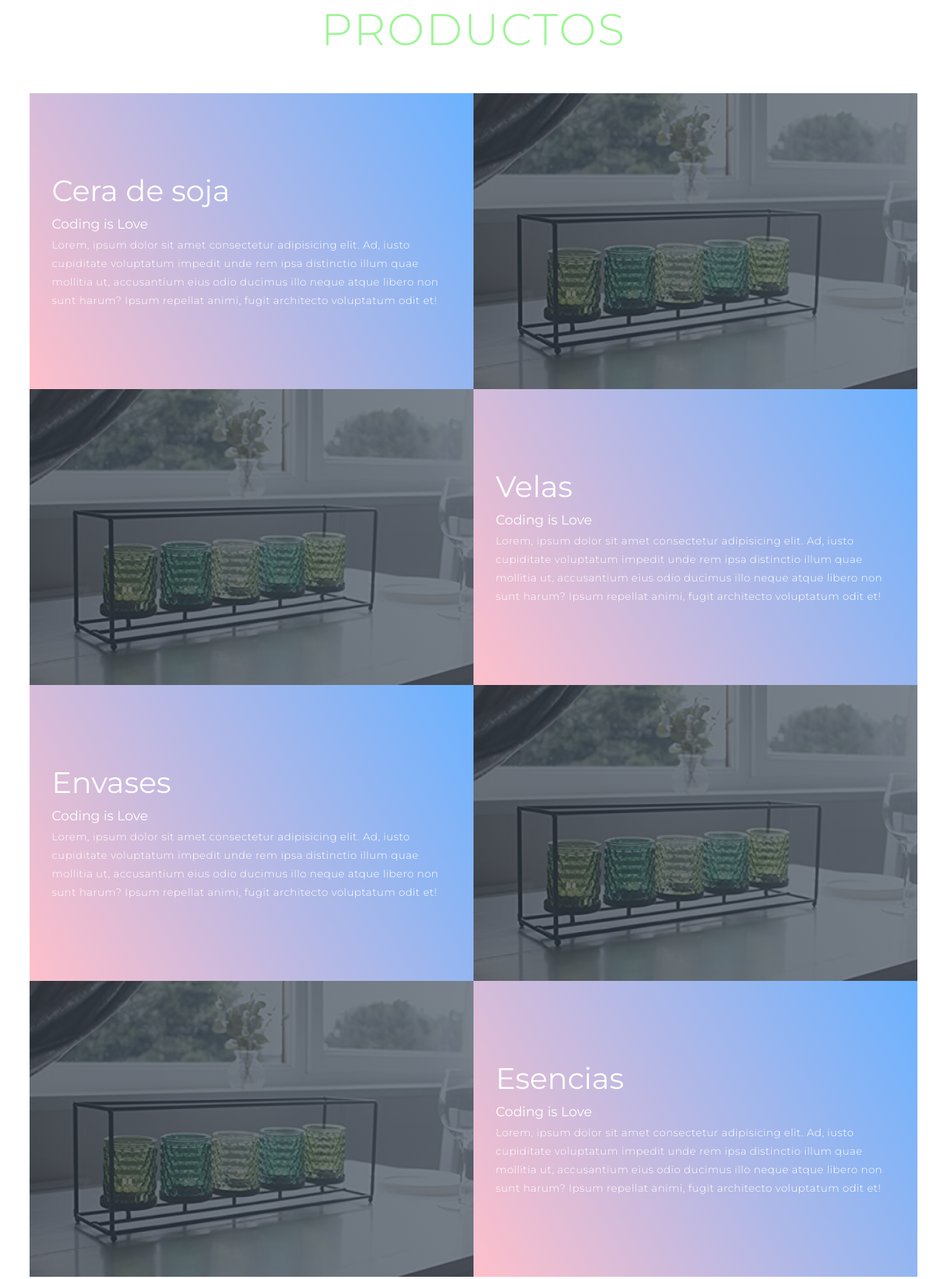
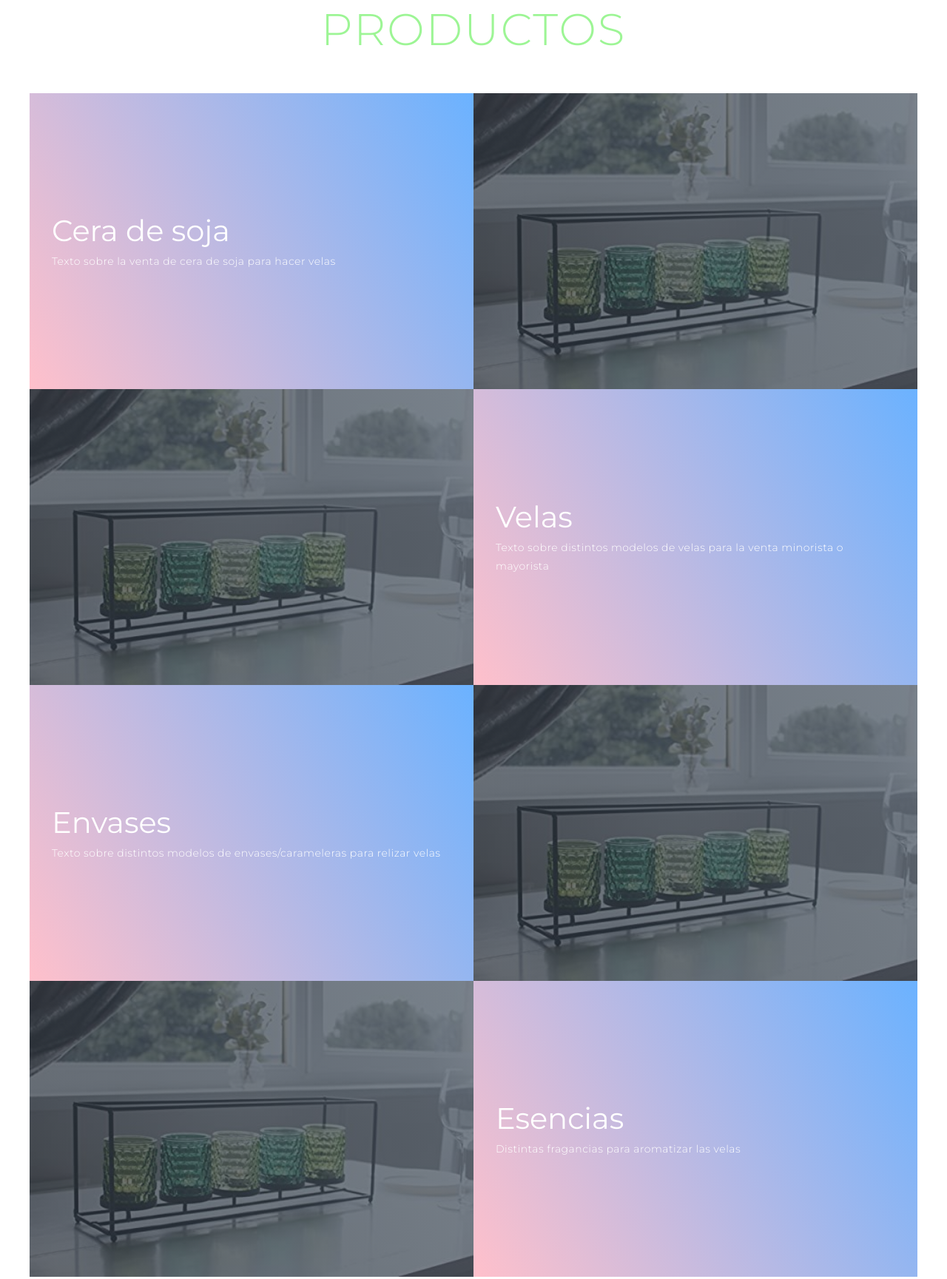
Before and after one commit to camilahenderson111/barihomedeco, a plain HTML site: page index.html in a window 1280 px wide. Shown: the part 1697-3426 px from the top of the page at 74% size. Drawn offline with Linux system fonts and the light colour scheme.

Commit message:
Update index.html

```diff
--- a/index.html
+++ b/index.html
@@ -80,10 +80,7 @@
         <div class="project-item">
           <div class="project-info">
             <h1>Cera de soja</h1>
-            <h2>Coding is Love</h2>
-            <p>Lorem, ipsum dolor sit amet consectetur adipisicing elit. Ad, iusto cupiditate voluptatum impedit unde
-              rem ipsa distinctio illum quae mollitia ut, accusantium eius odio ducimus illo neque atque libero non sunt
-              harum? Ipsum repellat animi, fugit architecto voluptatum odit et!</p>
+            <p>Texto sobre la venta de cera de soja para hacer velas</p>
           </div>
           <div class="project-img">
             <img src="IMG/8c1e8ffc770623c657787180a9b64026.jpg" alt="img">
@@ -92,10 +89,7 @@
         <div class="project-item">
           <div class="project-info">
             <h1>Velas</h1>
-            <h2>Coding is Love</h2>
-            <p>Lorem, ipsum dolor sit amet consectetur adipisicing elit. Ad, iusto cupiditate voluptatum impedit unde
-              rem ipsa distinctio illum quae mollitia ut, accusantium eius odio ducimus illo neque atque libero non sunt
-              harum? Ipsum repellat animi, fugit architecto voluptatum odit et!</p>
+            <p>Texto sobre distintos modelos de velas para la venta minorista o mayorista</p>
           </div>
           <div class="project-img">
             <img src="IMG/8c1e8ffc770623c657787180a9b64026.jpg" alt="img">
@@ -104,10 +98,7 @@
         <div class="project-item">
           <div class="project-info">
             <h1>Envases</h1>
-            <h2>Coding is Love</h2>
-            <p>Lorem, ipsum dolor sit amet consectetur adipisicing elit. Ad, iusto cupiditate voluptatum impedit unde
-              rem ipsa distinctio illum quae mollitia ut, accusantium eius odio ducimus illo neque atque libero non sunt
-              harum? Ipsum repellat animi, fugit architecto voluptatum odit et!</p>
+            <p>Texto sobre distintos modelos de envases/carameleras para relizar velas</p>
           </div>
           <div class="project-img">
             <img src="IMG/8c1e8ffc770623c657787180a9b64026.jpg" alt="img">
@@ -116,10 +107,7 @@
         <div class="project-item">
           <div class="project-info">
             <h1>Esencias</h1>
-            <h2>Coding is Love</h2>
-            <p>Lorem, ipsum dolor sit amet consectetur adipisicing elit. Ad, iusto cupiditate voluptatum impedit unde
-              rem ipsa distinctio illum quae mollitia ut, accusantium eius odio ducimus illo neque atque libero non sunt
-              harum? Ipsum repellat animi, fugit architecto voluptatum odit et!</p>
+            <p>Distintas fragancias para aromatizar las velas</p>
           </div>
           <div class="project-img">
             <img src="IMG/8c1e8ffc770623c657787180a9b64026.jpg" alt="img">
```
